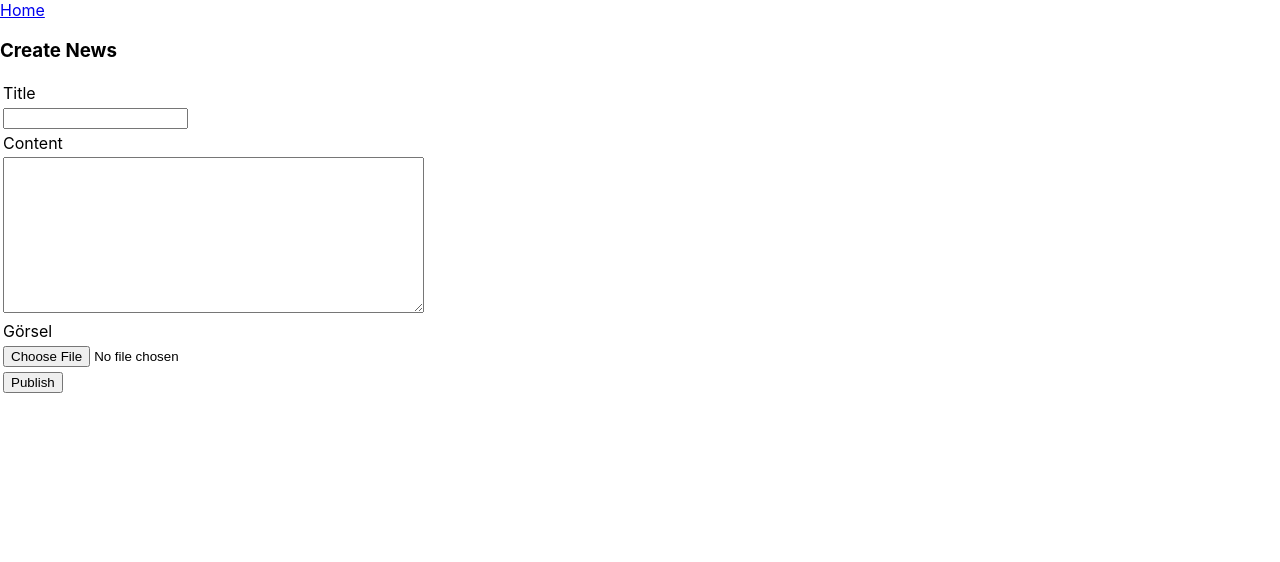
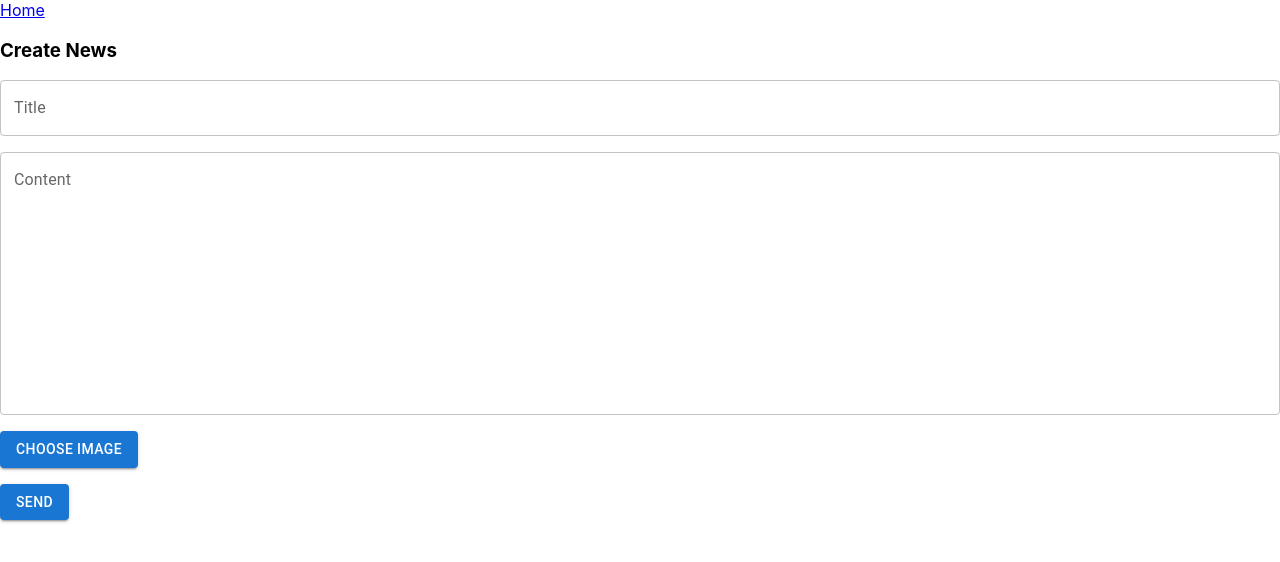
Before and after one commit to muratalioglu/newsapp, a React (Create React App) app in the folder newsapp-frontend/: page /news/create in a window 1280 px wide. Shown: the top 562 px of the page. Built offline with nearby package versions, Linux system fonts and the light colour scheme.

Commit message:
Create News: Apply Material UI

```diff
--- a/newsapp-frontend/src/components/CreateNews.js
+++ b/newsapp-frontend/src/components/CreateNews.js
@@ -1,3 +1,4 @@
+import { Button, Stack, TextField } from "@mui/material";
 import { useState } from "react";
 import Navbar from "./Navbar";
 
@@ -95,31 +96,17 @@ const CreateNews = () => {
             <Navbar />
             <h3>Create News</h3>
             <form onSubmit={sendNewsForm}>
-                <table>
-                    <tbody>
-                        <tr>
-                            <td><label>Title</label></td>
-                        </tr>
-                        <tr>
-                            <td><input type="text" name="title" value={news.title} onChange={handleTitleInputChange} /></td>
-                        </tr>
-                        <tr>
-                            <td><label>Content</label></td>
-                        </tr>
-                        <tr>
-                            <td><textarea rows="10" cols="50" name="content" value={news.content} onChange={handleContentInputChange} /></td>
-                        </tr>
-                        <tr>
-                            <td><label>Görsel</label></td>
-                        </tr>
-                        <tr>
-                            <td><input type="file" accept="image/*" onChange={handleImageInputChange} /></td>
-                        </tr>
-                        <tr>
-                            <td><button type="submit">Publish</button></td>
-                        </tr>
-                    </tbody>
-                </table>
+            <Stack spacing={2}>
+                <TextField id="title" label="Title" variant="outlined" value={news.title} onChange={handleTitleInputChange} />
+                <TextField id="content" label="Content" multiline fullWidth rows={10} value={news.content} onChange={handleContentInputChange} />
+            </Stack>
+            <p>
+                <Button variant="contained" component="label">
+                    Choose Image
+                    <input hidden type="file" accept="image/*" onChange={handleImageInputChange} />
+                </Button>
+            </p>
+            <p><Button variant="contained" type="submit">Send</Button></p>
             </form>
         </div>
     )
--- a/newsapp-frontend/src/components/EditNews.js
+++ b/newsapp-frontend/src/components/EditNews.js
@@ -106,7 +106,7 @@ const EditNews = () => {
                     </Button>
                     {(selectedImageFile.preview && selectedImageFile.preview.length) ? (<Button variant="outlined" startIcon={<DeleteIcon />} component="label" onClick={handleImageInputRemove}>Remove</Button>) :  null}
                 </p>
-                <p><Button variant="contained" type="submit">Publish</Button></p>
+                <p><Button variant="contained" type="submit">Send</Button></p>
             </form>
         </div>
     )
```
